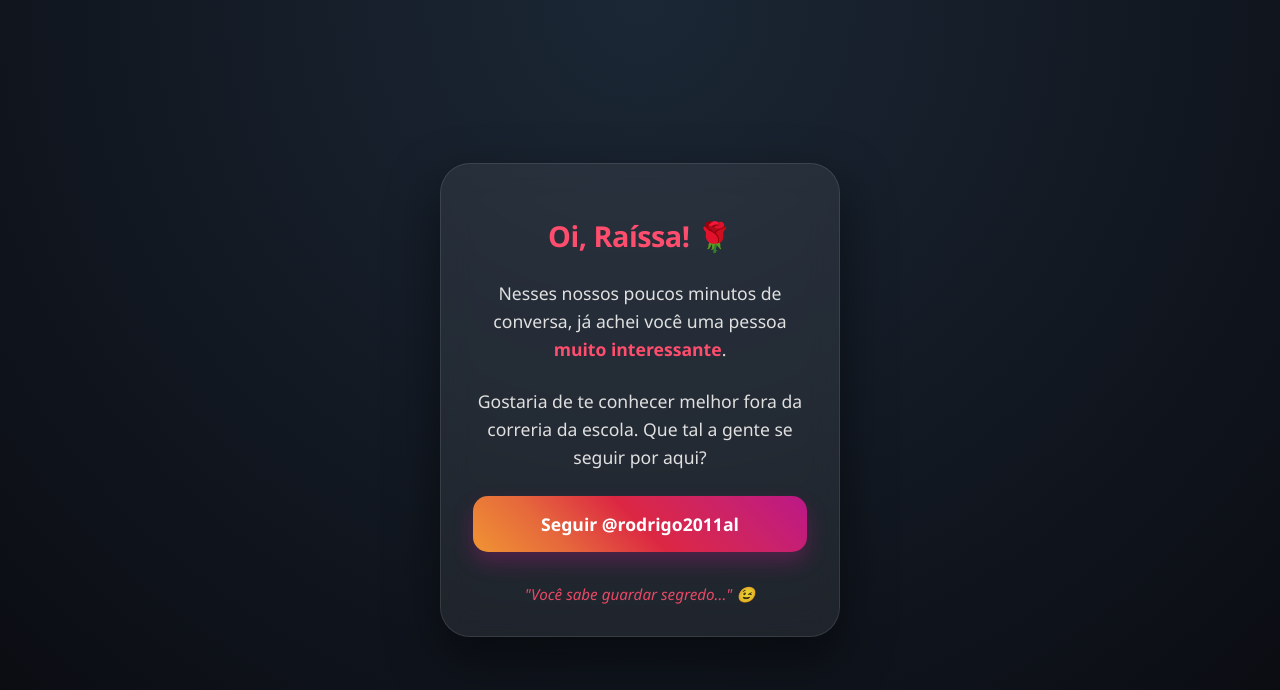
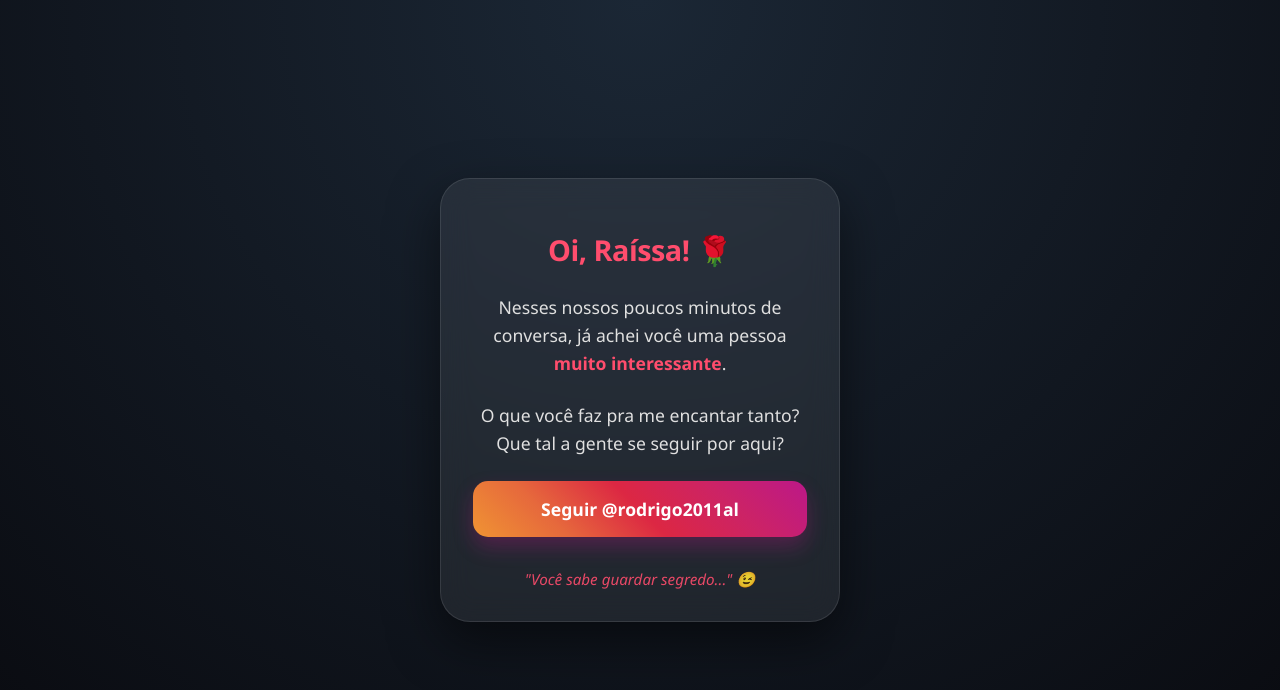
Before and after one commit to rodrigo2023al/convite, a plain HTML site: page index.html in a window 1280 px wide. Drawn offline with Linux system fonts and the light colour scheme.

Commit message:
Update message in index.html for better engagement

```diff
--- a/index.html
+++ b/index.html
@@ -110,7 +110,7 @@
         </p>
 
         <p>
-            Gostaria de te conhecer melhor fora da correria da escola. Que tal a gente se seguir por aqui?
+            O que você faz pra me encantar tanto? Que tal a gente se seguir por aqui?
         </p>
 
         <a href="https://www.instagram.com/rodrigo2011al/" target="_blank" class="btn-insta">
```
